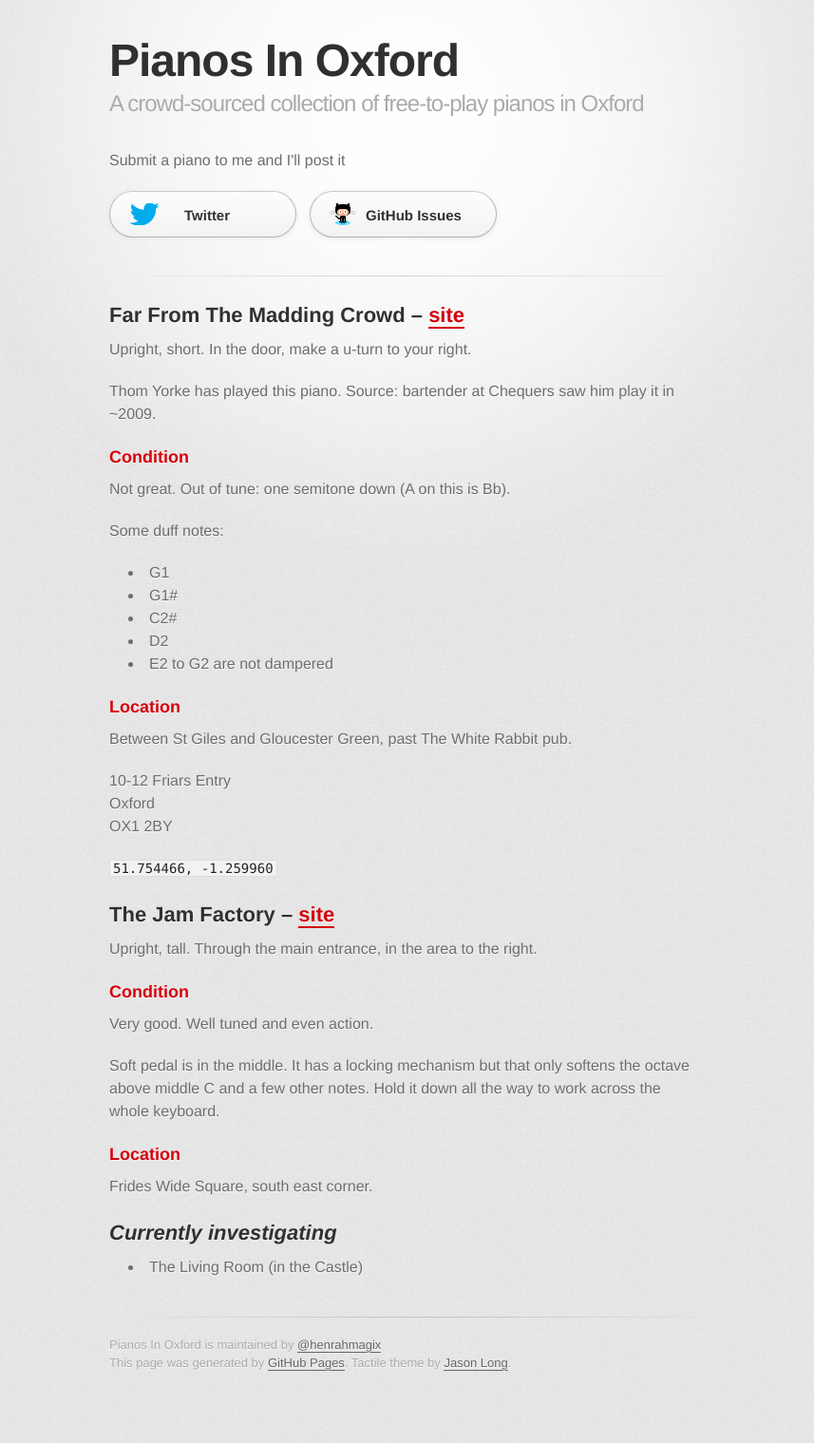
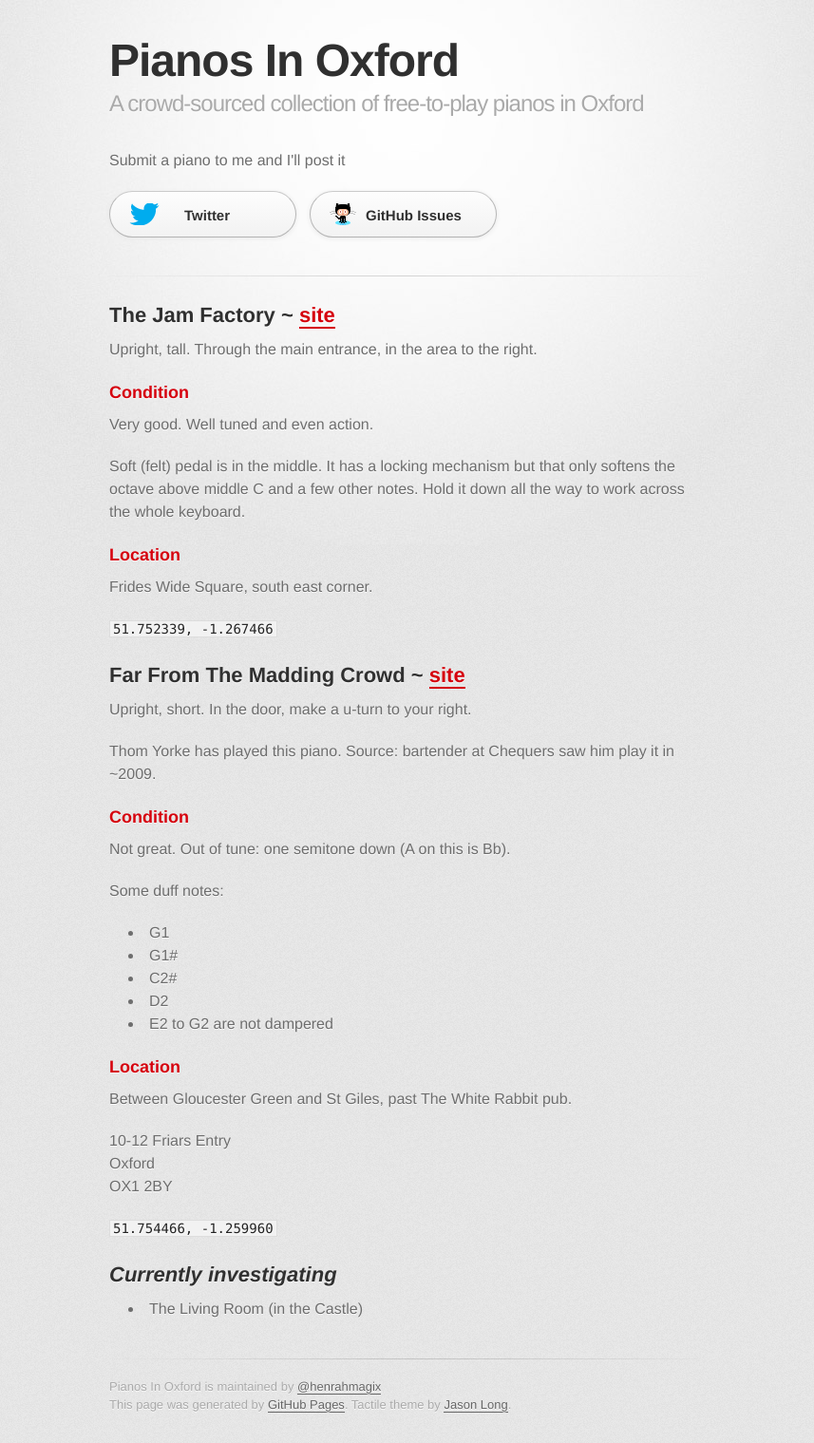
Before and after one commit to henrahmagix/pianosinoxford, a Jekyll site: the page built from index.md, in a window 1280 px wide. Shown: the whole page at 95% size, without its empty margins (215-1072 px from the left). Built offline with Jekyll 4.4.1, drawn with Linux system fonts in a browser that asks for light colours; some web fonts are replaced; Markdown is read by kramdown in place of the engine named in the settings; before the commit the page ends 1475 px from its top, so only the background shows below that; some of the changed lines change nothing that is shown.

Commit message:
Reverse order of posts

```diff
--- a/index.md
+++ b/index.md
@@ -2,7 +2,25 @@
 layout: index
 ---
 
-## Far From The Madding Crowd – [site](http://www.maddingcrowd.co.uk/)
+## The Jam Factory ~ [site](http://www.thejamfactoryoxford.com/)
+
+Upright, tall. Through the main entrance, in the area to the right.
+
+### Condition
+
+Very good. Well tuned and even action.
+
+Soft (felt) pedal is in the middle. It has a locking mechanism but that only softens the octave above middle C and a few other notes. Hold it down all the way to work across the whole keyboard.
+
+### Location
+
+Frides Wide Square, south east corner.
+
+`51.752339, -1.267466`
+
+
+
+## Far From The Madding Crowd ~ [site](http://www.maddingcrowd.co.uk/)
 
 Upright, short. In the door, make a u-turn to your right.
 
@@ -22,7 +40,7 @@ Some duff notes:
 
 ### Location
 
-Between St Giles and Gloucester Green, past The White Rabbit pub.
+Between Gloucester Green and St Giles, past The White Rabbit pub.
 
 10-12 Friars Entry<br>
 Oxford<br>
@@ -30,19 +48,7 @@ OX1 2BY
 
 `51.754466, -1.259960`
 
-## The Jam Factory – [site](http://www.thejamfactoryoxford.com/)
 
-Upright, tall. Through the main entrance, in the area to the right.
-
-### Condition
-
-Very good. Well tuned and even action.
-
-Soft pedal is in the middle. It has a locking mechanism but that only softens the octave above middle C and a few other notes. Hold it down all the way to work across the whole keyboard.
-
-### Location
-
-Frides Wide Square, south east corner.
 
 ## *Currently investigating*
 
```
